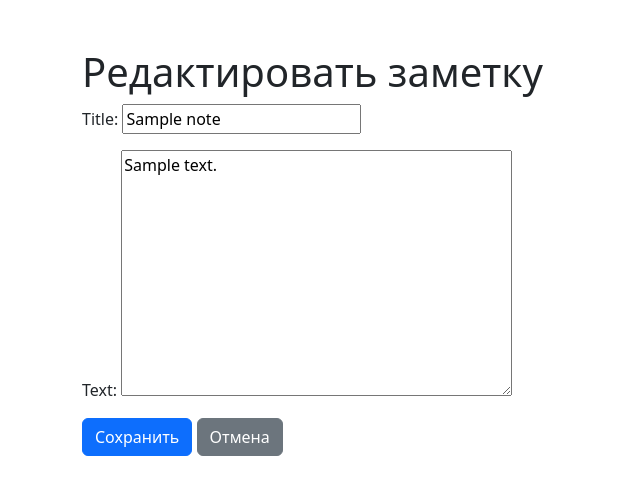
After one commit to tigranius1/notes-app, a Django app: page /1/update/ in a window 1280 px wide. The commit adds this page. Shown: the top 495 px of the page, without its empty margins (0-640 px from the left). Run offline with Django 5.2, Linux system fonts and the light colour scheme; tables that the repository leaves empty hold one stand-in row (values such as "Sample post").

Commit message:
Add update template and edit button in detail

```diff
--- a/templates/notes/detail.html
+++ b/templates/notes/detail.html
@@ -13,6 +13,9 @@
             {{ note.text|linebreaks }}
         </div>
     </div>
-    <a href="{% url 'note_list' %}" class="btn btn-secondary mt-3">Назад к списку</a>
+    <div class="mt-3">
+        <a href="{% url 'note_update' note.pk %}" class="btn btn-warning">Редактировать</a>
+        <a href="{% url 'note_list' %}" class="btn btn-secondary">Назад к списку</a>
+    </div>
 </body>
 </html>
--- /dev/null
+++ b/templates/notes/update.html
@@ -0,0 +1,17 @@
+<!DOCTYPE html>
+<html lang="ru">
+<head>
+    <meta charset="UTF-8">
+    <title>Редактировать заметку</title>
+    <link href="https://cdn.jsdelivr.net/npm/bootstrap@5.3.0/dist/css/bootstrap.min.css" rel="stylesheet">
+</head>
+<body class="container mt-5">
+    <h1>Редактировать заметку</h1>
+    <form method="post">
+        {% csrf_token %}
+        {{ form.as_p }}
+        <button type="submit" class="btn btn-primary">Сохранить</button>
+        <a href="{% url 'note_detail' note.pk %}" class="btn btn-secondary">Отмена</a>
+    </form>
+</body>
+</html>
```
